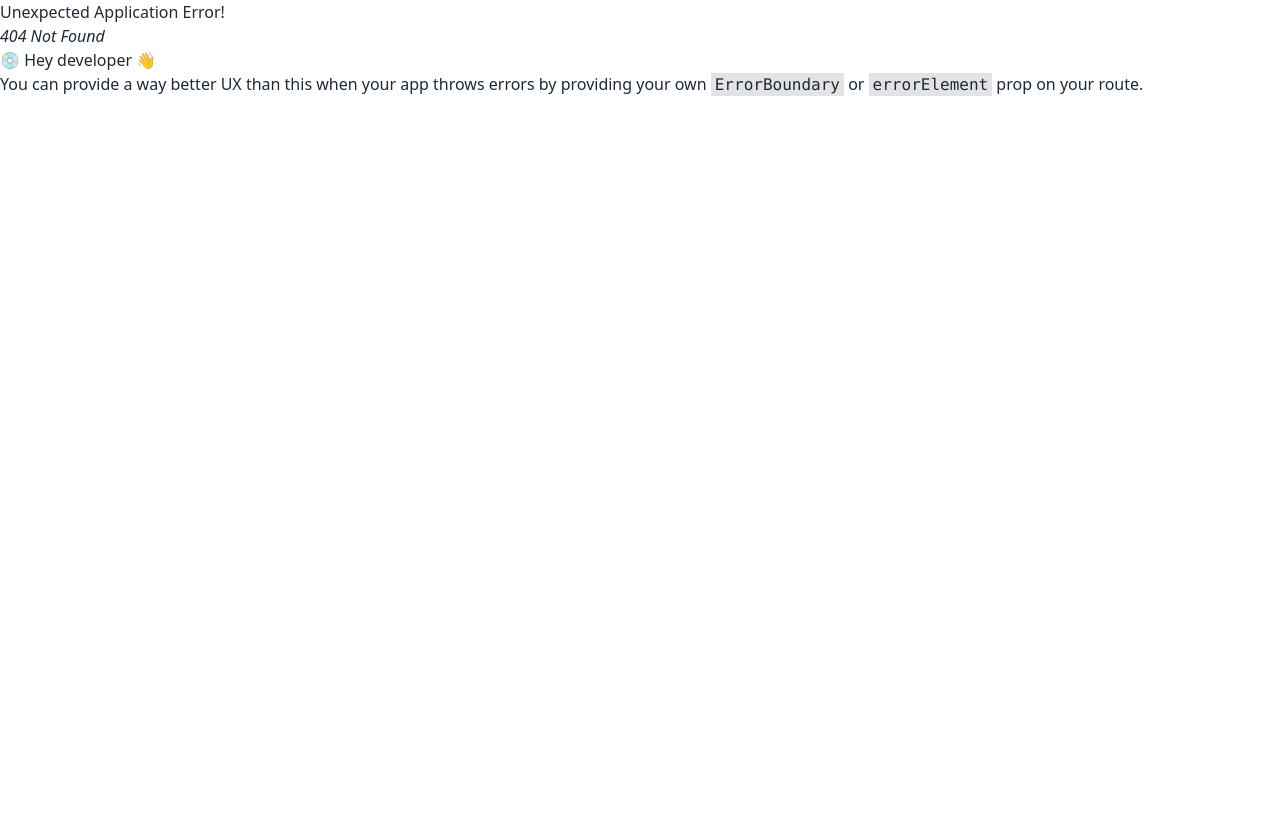
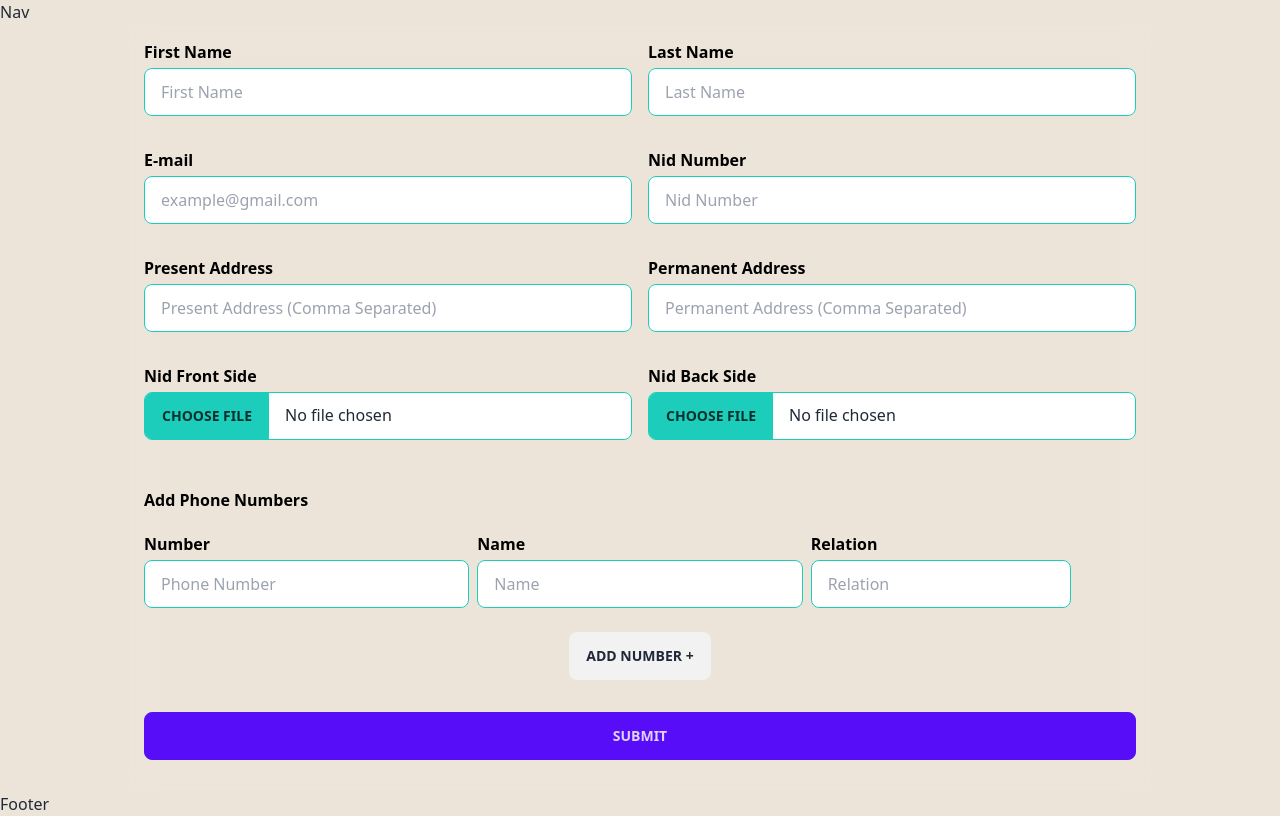
Before and after one commit to vitasoftsolutions/c91023c002, a React (Vite) app: page /loan-beneficiary in a window 1280 px wide. Before the commit this address had no page. Built offline with nearby package versions, Linux system fonts and the light colour scheme.

Commit message:
added loan beneficiary

```diff
--- /dev/null
+++ b/src/Components/LoanBeneficiary/LoanBeneficiaryForm.jsx
@@ -0,0 +1,288 @@
+import { useForm, useFieldArray } from "react-hook-form";
+
+const formData = [
+  {
+    fieldName: "First Name",
+    fieldType: "text",
+    fieldPlaceholder: "First Name",
+    isRequired: true,
+  },
+  {
+    fieldName: "Last Name",
+    fieldType: "text",
+    fieldPlaceholder: "Last Name",
+    isRequired: true,
+  },
+  {
+    fieldName: "E-mail",
+    fieldType: "email",
+    fieldPlaceholder: "example@gmail.com",
+    isRequired: true,
+  },
+  {
+    fieldName: "Nid Number",
+    fieldType: "number",
+    fieldPlaceholder: "Nid Number",
+    isRequired: true,
+  },
+  {
+    fieldName: "Present Address",
+    fieldType: "text",
+    fieldPlaceholder: "Present Address (Comma Separated)",
+    isRequired: true,
+  },
+  {
+    fieldName: "Permanent Address",
+    fieldType: "text",
+    fieldPlaceholder: "Permanent Address (Comma Separated)",
+    isRequired: true,
+  },
+  {
+    fieldName: "Nid Front Side",
+    fieldType: "file",
+    fieldPlaceholder: "Upload Image",
+    isRequired: true,
+  },
+  {
+    fieldName: "Nid Back Side",
+    fieldType: "file",
+    fieldPlaceholder: "Upload Image",
+    isRequired: true,
+  },
+  {
+    fieldName: [],
+  },
+];
+
+const LoanBeneficiaryForm = () => {
+  const {
+    register,
+    handleSubmit,
+    formState: { errors },
+    control,
+  } = useForm();
+
+  const { fields, append, remove } = useFieldArray({
+    control,
+    name: "phoneNumbers",
+  });
+
+  const onSubmit = (data) => {
+    console.log(data);
+  };
+
+  const renderField = (field) => {
+    if (Array.isArray(field.fieldName)) {
+      return field.fieldName.map((subField, subIndex) => (
+        <div className="mb-4" key={subIndex}>
+          <label
+            htmlFor={subField.inputPhone.toLowerCase().replace(/\s+/g, "-")}
+            className="block text-black mb-1 font-bold"
+          >
+            {subField.inputPhone}
+          </label>
+          <input
+            type={subField.fieldType}
+            {...register(
+              subField.inputPhone.toLowerCase().replace(/\s+/g, "-"),
+              {
+                required: subField.isRequired,
+              }
+            )}
+            placeholder={subField.fieldPlaceholder}
+            className="input input-bordered input-accent w-full"
+          />
+          {errors[subField.inputPhone.toLowerCase().replace(/\s+/g, "-")] && (
+            <span className="text-red-500">This field is required</span>
+          )}
+        </div>
+      ));
+    } else {
+      return (
+        <div className="mb-4">
+          <label
+            htmlFor={field.fieldName.toLowerCase().replace(/\s+/g, "-")}
+            className="block text-black mb-1 font-bold"
+          >
+            {field.fieldName}
+          </label>
+          {field.fieldType === "number" ? (
+            <input
+              type="text"
+              {...register(field.fieldName.toLowerCase().replace(/\s+/g, "-"), {
+                required: field.isRequired,
+              })}
+              placeholder={field.fieldPlaceholder}
+              className="input input-bordered input-accent w-full"
+              onInput={(e) => {
+                e.target.value = e.target.value.replace(/[^0-9]/g, "");
+              }}
+            />
+          ) : (
+            <input
+              type={field.fieldType}
+              {...register(field.fieldName.toLowerCase().replace(/\s+/g, "-"), {
+                required: field.isRequired,
+              })}
+              placeholder={field.fieldPlaceholder}
+              className={`${
+                field.fieldType === "file"
+                  ? "file-input file-input-bordered file-input-accent w-full"
+                  : "input input-bordered input-accent w-full"
+              }`}
+            />
+          )}
+          {errors[field.fieldName.toLowerCase().replace(/\s+/g, "-")] && (
+            <span className="text-red-500">This field is required</span>
+          )}
+        </div>
+      );
+    }
+  };
+
+  // Add default phone number input set
+  if (fields.length === 0) {
+    append({ phoneNumber: "", name: "", relation: "" });
+  }
+
+  return (
+    <form
+      onSubmit={handleSubmit(onSubmit)}
+      className="w-full md:w-4/5 mx-auto p-4 grid grid-cols-2 gap-4 rounded-md bg-opacity-50 backdrop-blur-md"
+    >
+      {formData.map((field, index) => (
+        <div className="col-span-2 md:col-span-1" key={index}>
+          {renderField(field)}
+        </div>
+      ))}
+
+      <h5 className="text-black col-span-2 mb-1 font-extrabold text-start">
+        Add Phone Numbers
+      </h5>
+
+      {/* Mobile Numbers */}
+      <div className="mb-4 col-span-2">
+        {errors.phoneNumbers && (
+          <span className="text-red-500">
+            At least one phone number is required
+          </span>
+        )}
+        <div className="">
+          {fields.map((field, index) => (
+            <div key={field.id} className="w-full grid grid-cols-3 gap-2">
+              <div className="col-span-3 md:col-span-1">
+                <label
+                  htmlFor="phoneNumbers"
+                  className="block text-black mb-1 font-bold"
+                >
+                  Number
+                </label>
+                <input
+                  {...register(`phoneNumbers[${index}].phoneNumber`, {
+                    required: true,
+                  })}
+                  placeholder="Phone Number"
+                  className="input input-bordered input-accent w-full"
+                />
+                <div className="mb-4 col-span-2">
+                  {errors.phoneNumbers && (
+                    <span className="text-red-500">Add a mobile number</span>
+                  )}
+                </div>
+              </div>
+
+              <div className="col-span-3 md:col-span-1">
+                <label
+                  htmlFor="phoneNumbers"
+                  className="block text-black mb-1 font-bold"
+                >
+                  Name
+                </label>
+                <input
+                  {...register(`phoneNumbers[${index}].name`, {
+                    required: true,
+                  })}
+                  placeholder="Name"
+                  className="input input-bordered input-accent w-full"
+                />
+                <div className="mb-4 col-span-2">
+                  {errors.phoneNumbers && (
+                    <span className="text-red-500">Add Name</span>
+                  )}
+                </div>
+              </div>
+
+              <div className="col-span-3 md:col-span-1">
+                <label
+                  htmlFor="phoneNumbers"
+                  className="block text-black mb-1 font-bold"
+                >
+                  Relation
+                </label>
+                <div className="md:flex border-b-2 border-gray-400 pb-5 md:pb-0 md:border-none items-center">
+                  <input
+                    {...register(`phoneNumbers[${index}].relation`, {
+                      required: true,
+                    })}
+                    placeholder="Relation"
+                    className="input input-bordered input-accent w-full md:w-[80%]"
+                  />
+                  {index > 0 && (
+                    <div className="md:ml-3 text-center md:mt-0 mt-3">
+                      <button
+                        className=" bg-red-500 text-white p-2 rounded-md"
+                        type="button"
+                        onClick={() => remove(index)}
+                      >
+                        <svg
+                          xmlns="http://www.w3.org/2000/svg"
+                          width="24"
+                          height="24"
+                          viewBox="0 0 24 24"
+                          fill="none"
+                          stroke="currentColor"
+                          stroke-width="2"
+                          stroke-linecap="round"
+                          stroke-linejoin="round"
+                          class="feather feather-x"
+                        >
+                          <line x1="18" y1="6" x2="6" y2="18"></line>
+                          <line x1="6" y1="6" x2="18" y2="18"></line>
+                        </svg>
+                      </button>
+                    </div>
+                  )}
+                </div>
+                <div className="mb-4 col-span-2">
+                  {errors.phoneNumbers && (
+                    <span className="text-red-500">Add Relation</span>
+                  )}
+                </div>
+              </div>
+            </div>
+          ))}
+        </div>
+        <div className="flex justify-center">
+          <button
+            type="button"
+            onClick={() => append({ phoneNumber: "", name: "", relation: "" })}
+            className="mt-2 btn mx-auto"
+          >
+            Add Number +
+          </button>
+        </div>
+      </div>
+
+      {/* Submit Button */}
+      <div className="mb-4 col-span-2">
+        <input
+          type="submit"
+          value="Submit"
+          className="btn btn-primary w-full"
+        />
+      </div>
+    </form>
+  );
+};
+
+export default LoanBeneficiaryForm;
--- a/src/index.css
+++ b/src/index.css
@@ -1,3 +1,17 @@
 @tailwind base;
 @tailwind components;
 @tailwind utilities;
+/* Chrome, Safari, Edge, Opera */
+input::-webkit-outer-spin-button,
+input::-webkit-inner-spin-button {
+  -webkit-appearance: none;
+  margin: 0;
+}
+
+/* Firefox */
+input[type=number] {
+  -moz-appearance: textfield;
+}
+
+
+/*  */
--- /dev/null
+++ b/src/pages/Dashboard/LoanBeneficiary.jsx
@@ -0,0 +1,12 @@
+import React from "react";
+import LoanBeneficiaryForm from "../../Components/LoanBeneficiary/LoanBeneficiaryForm";
+
+const LoanBeneficiary = () => {
+  return (
+    <div>
+      <LoanBeneficiaryForm />
+    </div>
+  );
+};
+
+export default LoanBeneficiary;
--- a/src/routes/Routes.jsx
+++ b/src/routes/Routes.jsx
@@ -1,6 +1,7 @@
 import { createBrowserRouter } from "react-router-dom";
 import Main from "../layout/LayoutMain";
 import Login_Page from "../pages/Login_Page";
+import LoanBeneficiary from "../pages/Dashboard/LoanBeneficiary";
 // import Home from "../pages/Home/Home";
 
 export const router = createBrowserRouter([
@@ -16,6 +17,10 @@ export const router = createBrowserRouter([
         path: "/login",
         element: <Login_Page />,
       },
+      {
+        path: "/loan-beneficiary",
+        element: <LoanBeneficiary />,
+      },
     ],
   },
   //   {
```
